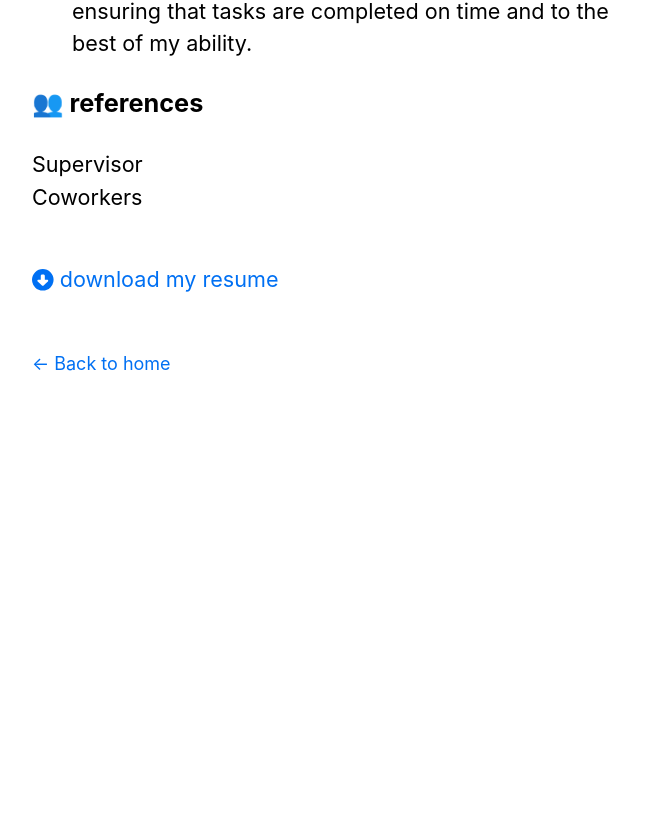
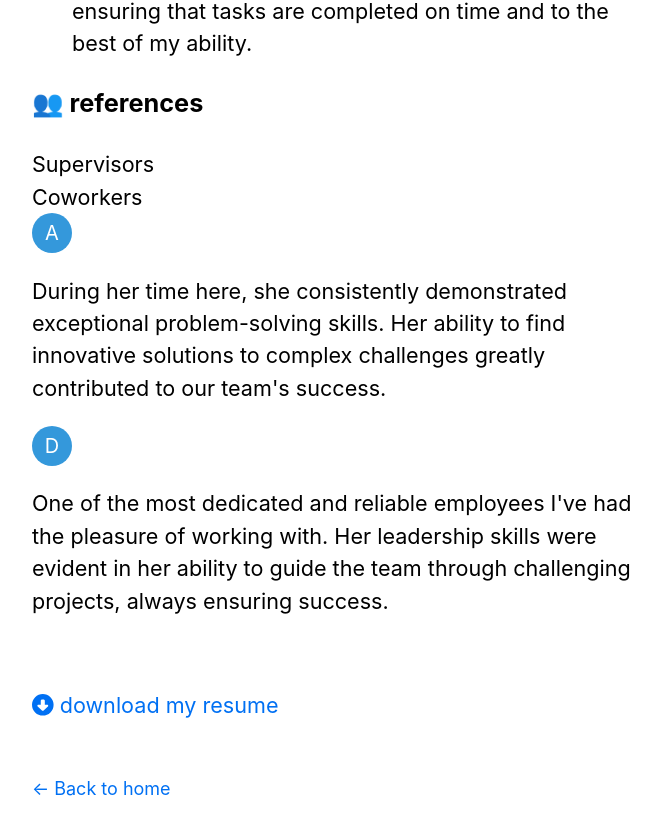
Before and after one commit to yunchipang/nextjs-portfolio, a Next.js app: page /career in a window 1280 px wide. Shown: the part 987-1821 px from the top of the page, without its empty margins (302-963 px from the left). Before the commit the page ends 1474 px from the top, so only its background shows below. Built offline with nearby package versions, Linux system fonts and the light colour scheme.

Commit message:
Render refs dynamically with temp generated refs

```diff
--- /dev/null
+++ b/src/components/references/ReferenceItem.tsx
@@ -0,0 +1,29 @@
+import React from 'react';
+import './references.module.css';
+
+const ReferenceItem = ({ initial, content }) => {
+  const circleStyle = {
+    width: '40px',
+    height: '40px',
+    borderRadius: '50%',
+    backgroundColor: '#3498db',
+    color: '#fff',
+    display: 'flex',
+    alignItems: 'center',
+    justifyContent: 'center',
+    fontSize: '20px',
+  };
+
+  return (
+    <div className="ref-box">
+      <div className="ref-initial" style={circleStyle}>
+        {initial}
+      </div>
+      <div className="ref-content">
+        <p>{content}</p>
+      </div>
+    </div>
+  );
+};
+
+export default ReferenceItem;
--- a/src/components/references/References.tsx
+++ b/src/components/references/References.tsx
@@ -1,8 +1,20 @@
-import { useEffect, useState } from 'react';
+import { useState } from 'react';
 
 import utilStyles from 'styles/utils.module.css';
 
+import './references.module.css';
+import ReferenceItem from './ReferenceItem';
+import referencesData from './references.json';
+
+interface Reference {
+  id: number;
+  type: 'supervisor' | 'coworker';
+  initial: string;
+  content: string;
+}
+
 function References() {
+  const [refs] = useState<Reference[]>(referencesData as Reference[]);
   const [activeTab, setActiveTab] = useState<'supervisors' | 'coworkers'>(
     'supervisors'
   );
@@ -11,11 +23,6 @@ function References() {
     setActiveTab(tab);
   };
 
-  // debug
-  useEffect(() => {
-    console.log(activeTab);
-  }, [activeTab]);
-
   return (
     <section className={utilStyles.headingMd}>
       <div className="tab-container">
@@ -23,7 +30,7 @@ function References() {
           className={`tab ${activeTab === 'supervisors' ? 'active' : ''}`}
           onClick={() => handleTabClick('supervisors')}
         >
-          Supervisor
+          Supervisors
         </div>
         <div
           className={`tab ${activeTab === 'coworkers' ? 'active' : ''}`}
@@ -35,10 +42,30 @@ function References() {
 
       <div className="tab-content">
         {activeTab === 'supervisors' && (
-          <div>{/* Content for Supervisor Tab */}</div>
+          <div>
+            {refs
+              .filter((ref) => ref.type === 'supervisor')
+              .map((ref) => (
+                <ReferenceItem
+                  key={ref.id}
+                  initial={ref.initial}
+                  content={ref.content}
+                />
+              ))}
+          </div>
         )}
         {activeTab === 'coworkers' && (
-          <div>{/* Content for Coworkers Tab */}</div>
+          <div>
+            {refs
+              .filter((ref) => ref.type === 'coworker')
+              .map((ref) => (
+                <ReferenceItem
+                  key={ref.id}
+                  initial={ref.initial}
+                  content={ref.content}
+                />
+              ))}
+          </div>
         )}
       </div>
     </section>
--- /dev/null
+++ b/src/components/references/references.json
@@ -0,0 +1,26 @@
+[
+  {
+    "id": 1,
+    "type": "supervisor",
+    "initial": "A",
+    "content": "During her time here, she consistently demonstrated exceptional problem-solving skills. Her ability to find innovative solutions to complex challenges greatly contributed to our team's success."
+  },
+  {
+    "id": 2,
+    "type": "coworker",
+    "initial": "B",
+    "content": "An outstanding colleague, always ready to collaborate and share her expertise. Her dedication to our projects was truly commendable, and her positive attitude uplifted the team's spirit."
+  },
+  {
+    "id": 3,
+    "type": "coworker",
+    "initial": "C",
+    "content": "A highly motivated coworker with a strong work ethic. She consistently went above and beyond her duties, taking the initiative to lead and mentor junior team members."
+  },
+  {
+    "id": 4,
+    "type": "supervisor",
+    "initial": "D",
+    "content": "One of the most dedicated and reliable employees I've had the pleasure of working with. Her leadership skills were evident in her ability to guide the team through challenging projects, always ensuring success."
+  }
+]
--- /dev/null
+++ b/src/components/references/references.module.css
@@ -0,0 +1,32 @@
+/* Reference */
+.tab-container {
+  display: flex;
+}
+
+.tab {
+  cursor: pointer;
+  padding: 10px 20px;
+  border: 1px solid #ccc;
+  border-radius: 5px;
+  background-color: #f2f2f2;
+  margin-right: 10px; /* Add some spacing between tabs */
+}
+
+.tab.active {
+  background-color: #fff;
+  border-bottom: 1px solid #fff;
+}
+
+/* ReferenceItem */
+.ref-box {
+  display: flex;
+}
+
+.ref-initial {
+  flex: 2;
+}
+
+.ref-content {
+  border: 1px solid blue;
+  border-radius: 5px;
+}
```
